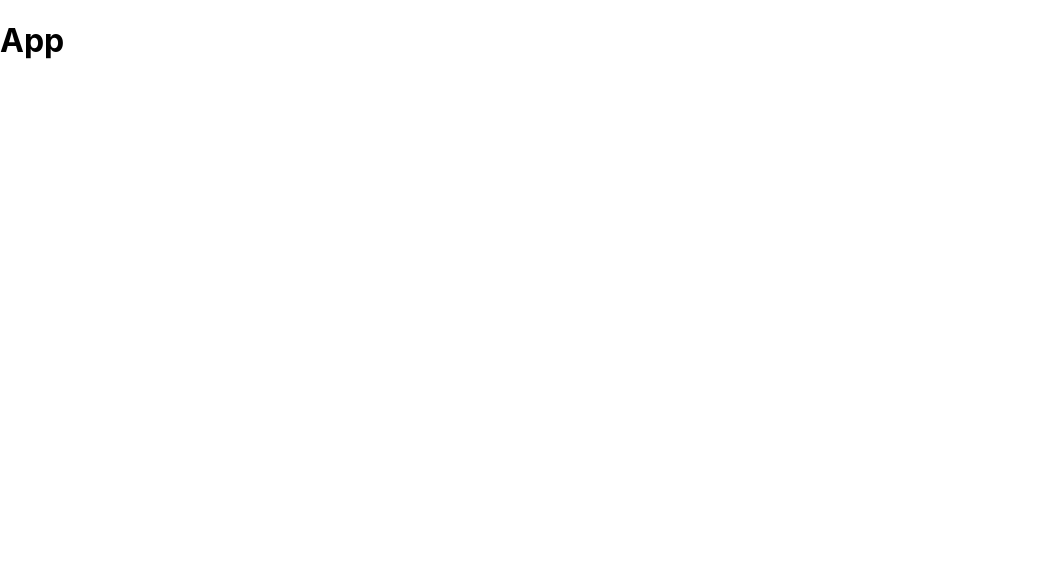
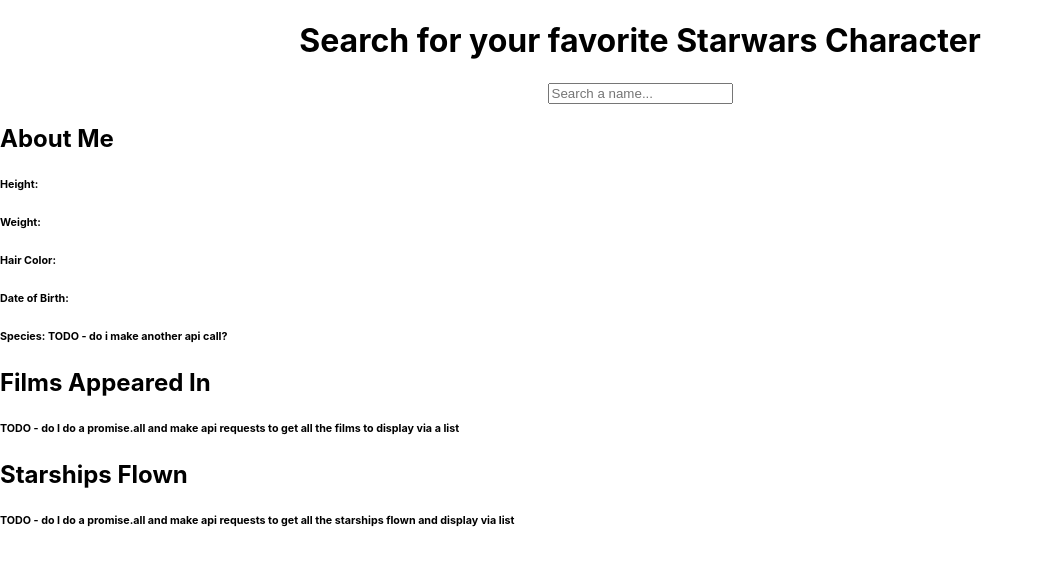
Before and after one commit to StanimalTheMan/lifeway-coding-challenge, a React (Create React App) app: page / in a window 1280 px wide. Shown: the top 566 px of the page, without its empty margins (0-1044 px from the left). Built offline with nearby package versions, Linux system fonts and the light colour scheme; no server answers.

Commit message:
Get bare minimum naively working, have to optimize # of requests made, styling etc.

```diff
--- /dev/null
+++ b/src/App.css
@@ -0,0 +1,3 @@
+.header {
+  text-align: center;
+}
--- a/src/App.js
+++ b/src/App.js
@@ -1,5 +1,36 @@
+import { useState, useEffect } from "react";
+import Searchbar from "./components/Searchbar";
+import Profile from "./components/Profile";
+
+import "./App.css";
+
 const App = () => {
-  return <h1>App</h1>;
+  const [characterName, setCharacterName] = useState("");
+  const [characterProfileData, setCharacterProfileData] = useState({});
+
+  useEffect(() => {
+    // simulate debounce to avoid making api request upon every character input change
+    const getCharacterData = setTimeout(() => {
+      fetch(`https://swapi.dev/api/people/?search=${characterName}`)
+        .then((res) => res.json())
+        .then((data) => setCharacterProfileData(data.results[0]));
+    }, 2000);
+
+    // clean up after yourself to avoid bugs in next run of useEffect
+    return () => clearTimeout(getCharacterData);
+  }, [characterName, characterProfileData]);
+
+  const onHandleChange = (e) => {
+    setCharacterName(e.target.value);
+  };
+
+  return (
+    <>
+      <h1 className="header">Search for your favorite Starwars Character</h1>
+      <Searchbar name={characterName} onChange={onHandleChange} />
+      <Profile data={characterProfileData} />
+    </>
+  );
 };
 
 export default App;
--- /dev/null
+++ b/src/components/Profile.js
@@ -0,0 +1,34 @@
+const Profile = ({ data }) => {
+  console.log(data);
+  return (
+    <>
+      <h2>
+        <em>{data.name}</em>
+      </h2>
+      <section>
+        <h2>About Me</h2>
+        <h6>Height: {data.height}</h6>
+        <h6>Weight: {data.mass}</h6>
+        <h6>Hair Color: {data.hair_color}</h6>
+        <h6>Date of Birth: {data.birth_year}</h6>
+        <h6>Species: TODO - do i make another api call?</h6>
+      </section>
+      <section>
+        <h2>Films Appeared In</h2>
+        <h6>
+          TODO - do I do a promise.all and make api requests to get all the
+          films to display via a list
+        </h6>
+      </section>
+      <section>
+        <h2>Starships Flown</h2>
+        <h6>
+          TODO - do I do a promise.all and make api requests to get all the
+          starships flown and display via list
+        </h6>
+      </section>
+    </>
+  );
+};
+
+export default Profile;
--- /dev/null
+++ b/src/components/Searchbar.css
@@ -0,0 +1,7 @@
+.searchbar {
+  text-align: center;
+}
+
+.input-width {
+  width: 500;
+}
--- a/src/components/Searchbar.js
+++ b/src/components/Searchbar.js
@@ -0,0 +1,11 @@
+import "./Searchbar.css";
+
+const Searchbar = ({ name, onChange }) => {
+  return (
+    <div className="searchbar">
+      <input placeholder="Search a name..." value={name} onChange={onChange} />
+    </div>
+  );
+};
+
+export default Searchbar;
```
